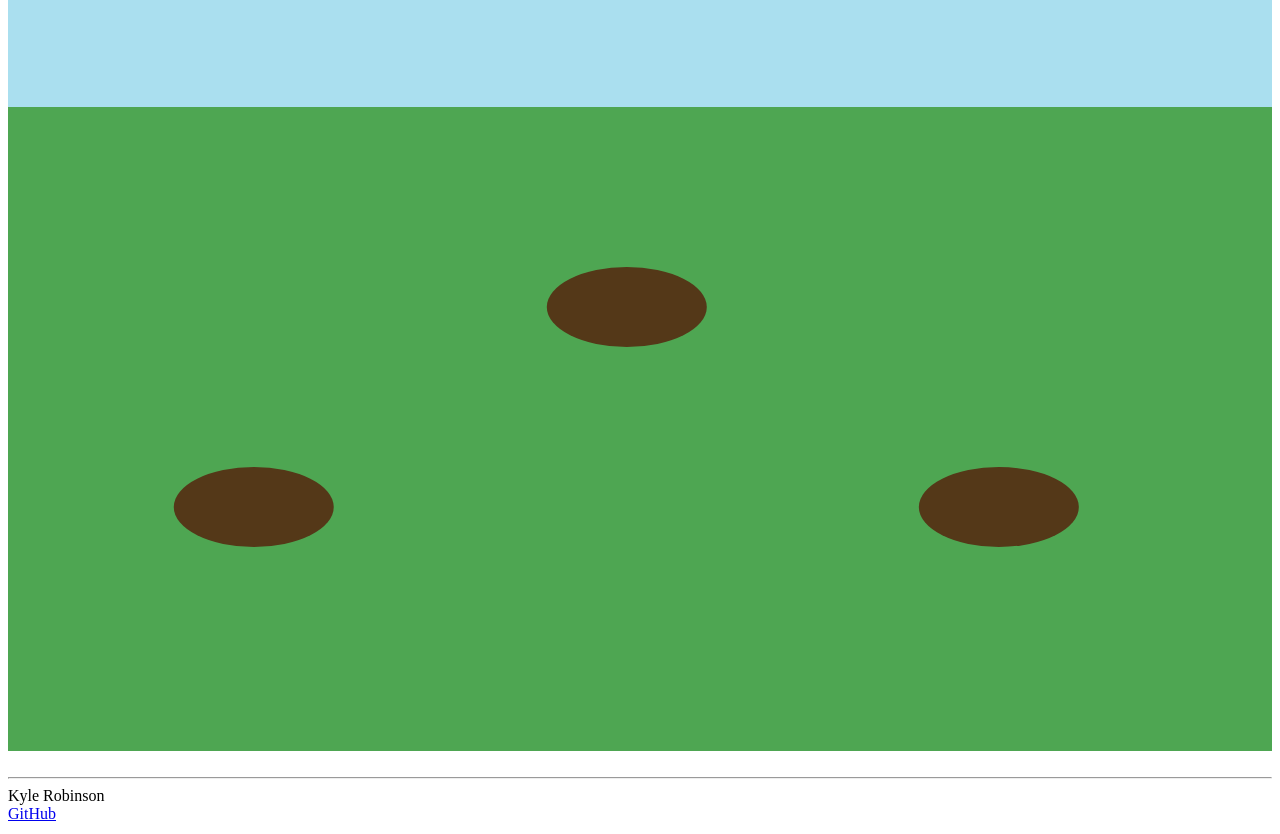
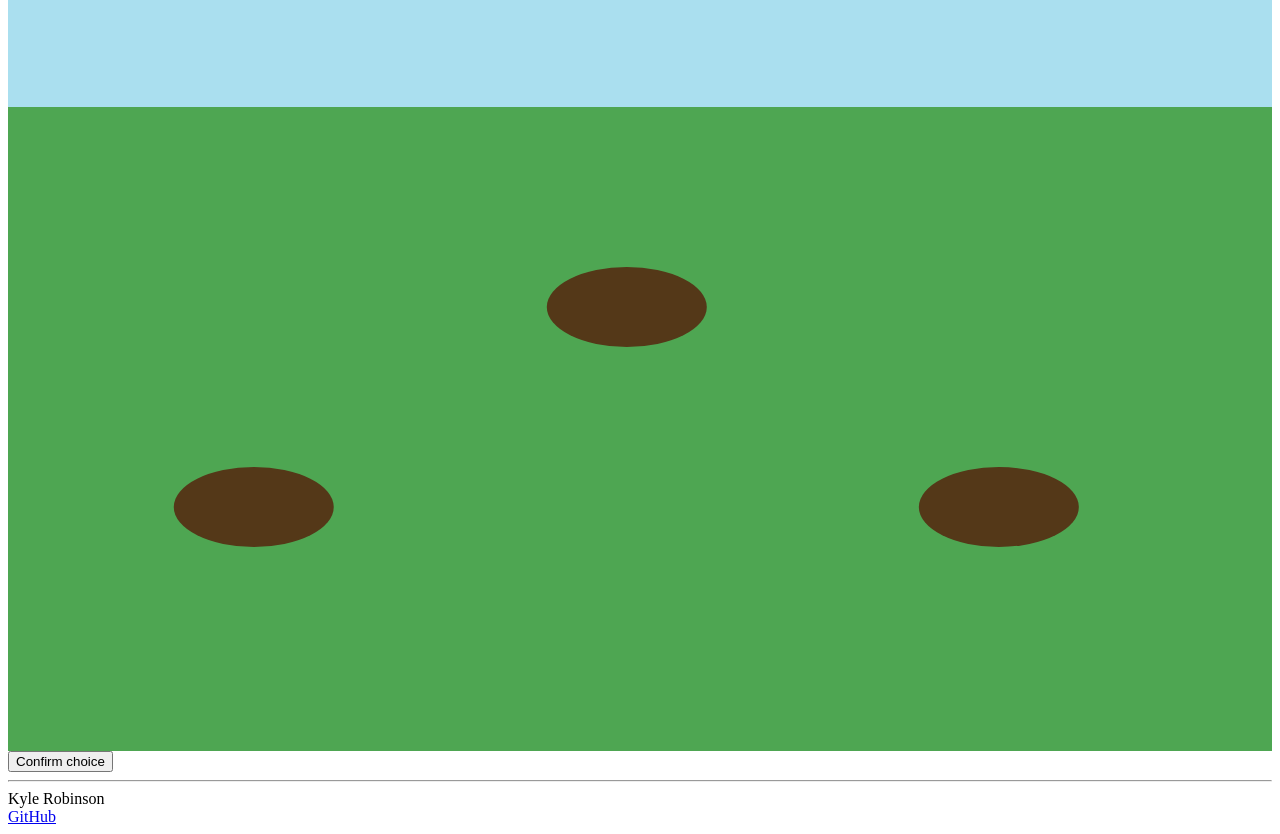
Before and after one commit to robinkyl002/startup, a plain HTML site: page startup-html/play.html in a window 1280 px wide. Shown: the part 538-1372 px from the top of the page. Drawn offline with Linux system fonts and the light colour scheme.

Commit message:
added button to link to end.html

```diff
--- a/startup-html/play.html
+++ b/startup-html/play.html
@@ -54,6 +54,7 @@
                     <ellipse cx="40%" cy="400" rx="80" ry="40" style="fill:#543818"></ellipse>
                 </svg>
             </div>
+            <button type="button" onclick="window.location.href='end.html'">Confirm choice</button>
             <br />
         </main>
 
```
